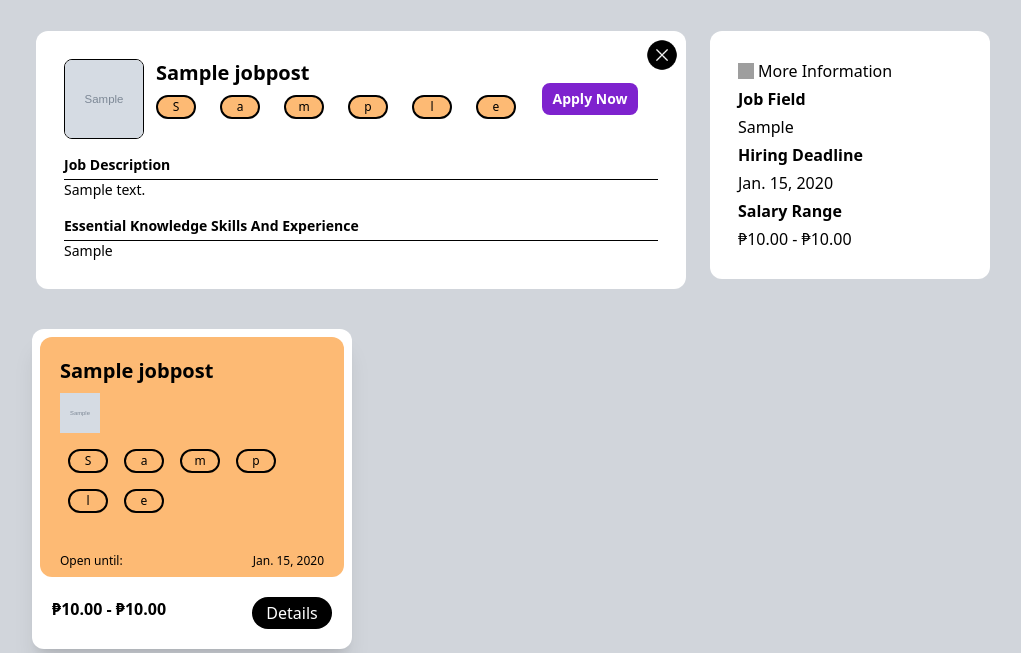
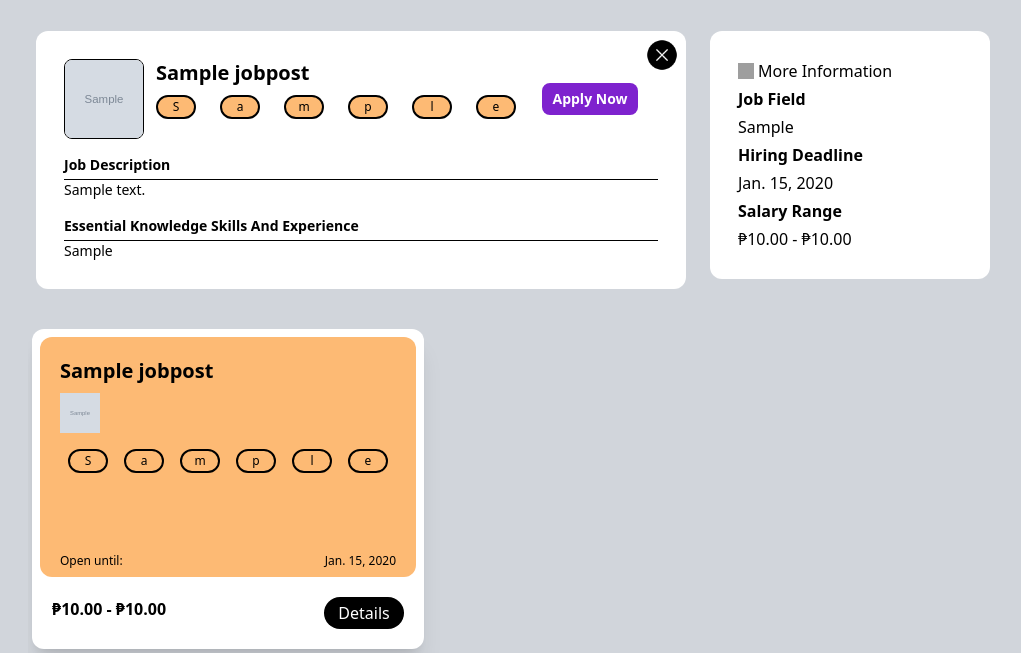
Before and after one commit to peterdev123/gitjob, a Django app: template jobs/templates/jobs/job_posting.html in a window 1280 px wide. Shown: the part 151-804 px from the top of the page, without its empty margins (127-1148 px from the left). Run offline with Django 5.2, Linux system fonts and the light colour scheme; the template is opened without the code that fills it: values that come from a table or form of the project are taken from there, others are empty; the visitor is signed in with stand-in values (Sample User, id 1); tables that the repository leaves empty hold one stand-in row (values such as "Sample post"); grey boxes marked "Sample" are stand-in pictures; some libraries are stand-ins or nearby versions; grey boxes are pictures that could not be loaded.

Commit message:
Robillos: job_posting div size fix, profile pic url fix

```diff
--- a/jobs/templates/jobs/job_posting.html
+++ b/jobs/templates/jobs/job_posting.html
@@ -66,10 +66,10 @@
       </div>
 
       <!-- Other Jobs Scrollable? -->
-      <div class="flex max-w-[970px] w-[80%] mx-auto mt-6 flex box-border">
+      <div class="flex max-w-[970px] w-[80%] mx-auto mt-6 overflow-x-auto flex-nowrap">
           {% for job_posting in other_job_postings %}
             <!-- Job-Posting Div -->
-            <div class="p-2 pb-5 m-1 w-80 rounded-xl bg-white shadow-xl">
+            <div class="p-2 pb-5 m-1 min-w-80 rounded-xl bg-white shadow-xl box-border">
               <!-- Colored Section -->
               <div class="relative p-5 pb-2 h-60 mb-5 bg-orange-300 rounded-xl">
                 <h1 class="text-xl font-bold">{{ job_posting.job_title }}</h1>
@@ -77,7 +77,7 @@
                 <!-- Tags Section -->
                 <div class="flex flex-wrap">
                   {% for tag in job_posting.tags %}
-                  <div class="min-w-10 h-6 m-2 px-3 flex justify-center items-center text-xs bg-orange-300 box-border rounded-2xl border-2 border-solid border-black">
+                  <div class="min-w-10 h-6 m-2 mb-1 px-3 flex justify-center items-center text-xs bg-orange-300 box-border rounded-2xl border-2 border-solid border-black">
                     <p>{{ tag }}</p>
                   </div>
                   {% endfor %}
--- a/theme/static/css/dist/styles.css
+++ b/theme/static/css/dist/styles.css
@@ -855,10 +855,6 @@ select {
   left: 1rem;
 }
 
-.left-5 {
-  left: 1.25rem;
-}
-
 .right-0 {
   right: 0px;
 }
@@ -911,10 +907,6 @@ select {
   top: 1rem;
 }
 
-.top-5 {
-  top: 1.25rem;
-}
-
 .top-6 {
   top: 1.5rem;
 }
@@ -933,22 +925,6 @@ select {
 
 .top-\[4rem\] {
   top: 4rem;
-}
-
-.top-\[-5rem\] {
-  top: -5rem;
-}
-
-.left-\[-2rem\] {
-  left: -2rem;
-}
-
-.top-\[0\] {
-  top: 0;
-}
-
-.left-\[-4rem\] {
-  left: -4rem;
 }
 
 .z-10 {
@@ -1056,6 +1032,11 @@ select {
   margin-bottom: auto;
 }
 
+.mx-10 {
+  margin-left: 2.5rem;
+  margin-right: 2.5rem;
+}
+
 .mb-0 {
   margin-bottom: 0px;
 }
@@ -1192,6 +1173,10 @@ select {
   display: block;
 }
 
+.inline-block {
+  display: inline-block;
+}
+
 .flex {
   display: flex;
 }
@@ -1396,10 +1381,6 @@ select {
   width: 16rem;
 }
 
-.w-7 {
-  width: 1.75rem;
-}
-
 .w-8 {
   width: 2rem;
 }
@@ -1460,8 +1441,16 @@ select {
   width: 100vw;
 }
 
+.w-\[300px\] {
+  width: 300px;
+}
+
 .min-w-10 {
   min-width: 2.5rem;
+}
+
+.min-w-80 {
+  min-width: 20rem;
 }
 
 .max-w-4xl {
@@ -1560,6 +1549,10 @@ select {
   flex-wrap: wrap;
 }
 
+.flex-nowrap {
+  flex-wrap: nowrap;
+}
+
 .content-start {
   align-content: flex-start;
 }
@@ -1638,8 +1631,16 @@ select {
   overflow: hidden;
 }
 
+.overflow-x-auto {
+  overflow-x: auto;
+}
+
 .overflow-y-auto {
   overflow-y: auto;
+}
+
+.overflow-x-scroll {
+  overflow-x: scroll;
 }
 
 .rounded {
--- a/users/views.py
+++ b/users/views.py
@@ -119,7 +119,7 @@ def profile_view(request, username):
             print(request.FILES)
             if profile_pic_upload_form.is_valid():
                 profile_picture = request.FILES['profile_picture']
-                if str(user.profile_picture) != "users/profile_pictures/default_profile_picture.png":
+                if str(user.profile_picture.url) != "media/users/profile_pictures/default_profile_picture.png":
                     remove_previous_profile_pic(user.profile_picture)
                 user.profile_picture = profile_picture
                 user.save()
```
